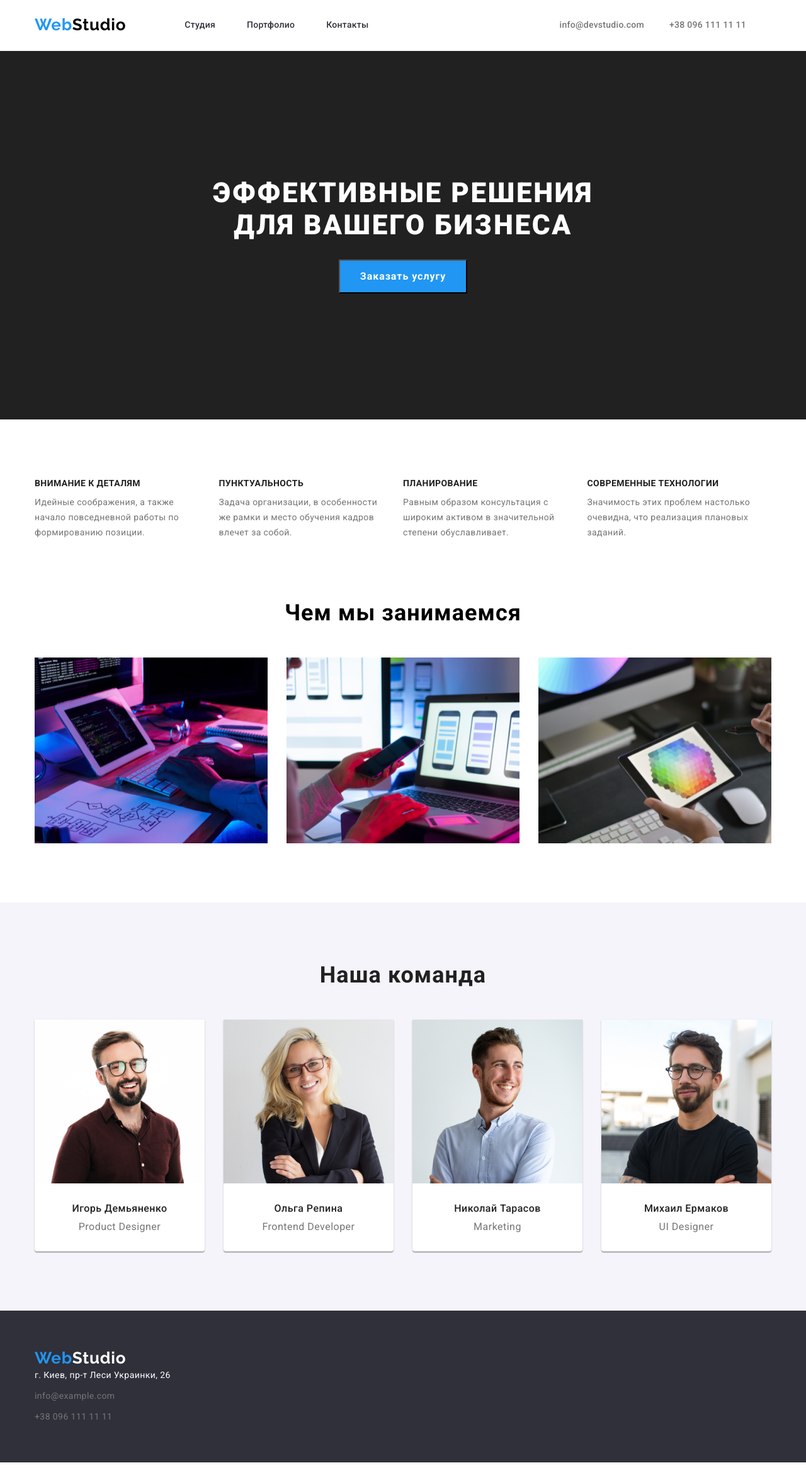
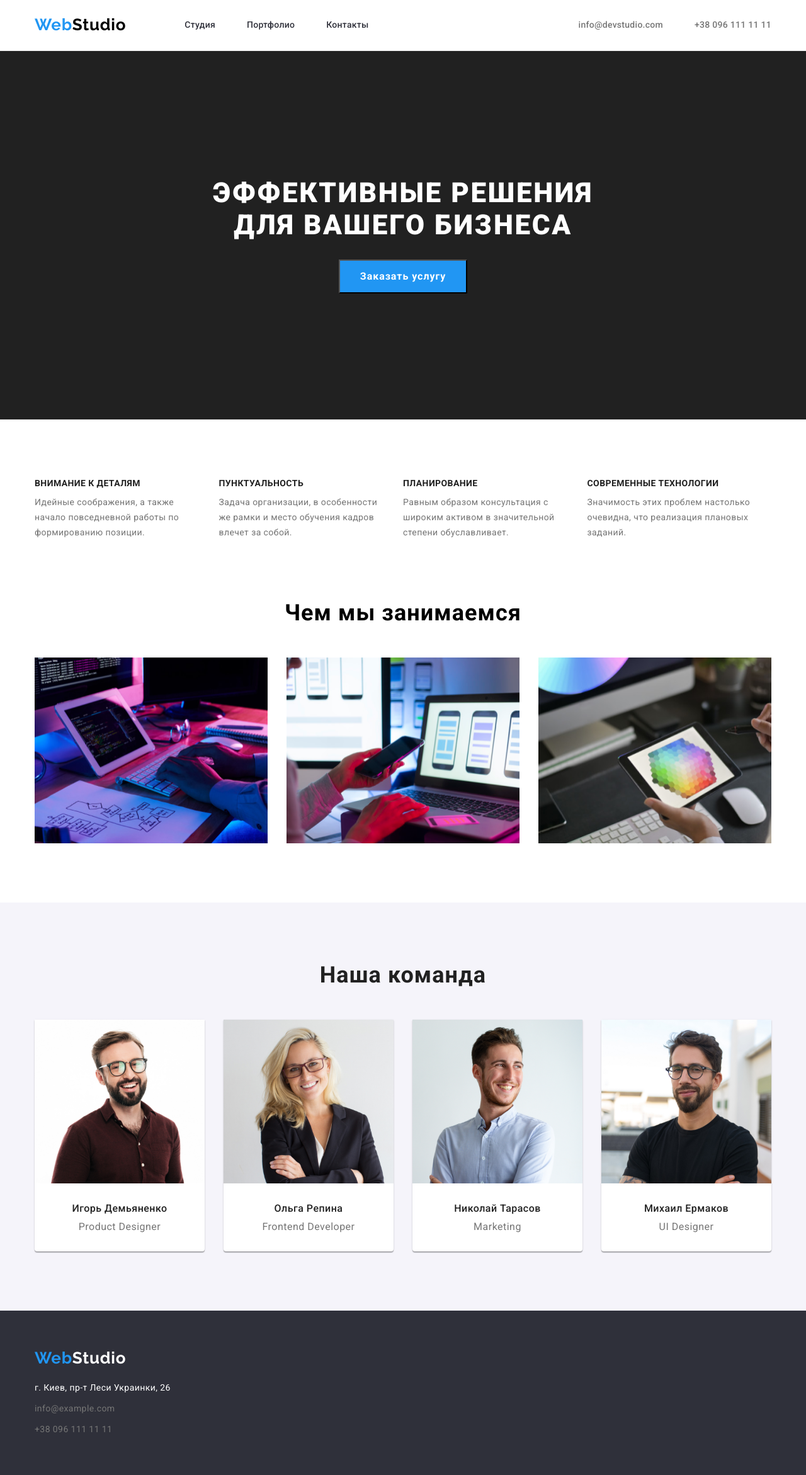
Before and after one commit to fakhrimbabayev/goit-markup-hw-03, a plain HTML site: page index.html in a window 1280 px wide. Shown: the whole page at 63% size. Drawn offline with nearby package versions, Linux system fonts and the light colour scheme.

Commit message:
update No2

```diff
--- a/css/styles.css
+++ b/css/styles.css
@@ -147,8 +147,7 @@ img {
 }
 
 .contacts-list-item {
-    margin-left: auto;
-    margin-right: 40px;
+    margin-left: 50px;
 }
 
 
@@ -384,7 +383,7 @@ img {
 }
 
 
-.footer-adress {
+.footer-address {
     margin-top: 20px;
     font-style: inherit;
     letter-spacing: 0.03em;
@@ -394,7 +393,7 @@ img {
     margin-bottom: 9px;
 }
 
-.footer-adress-maps {
+.footer-address-maps {
         font-size: 14px;
         line-height: 1.7;
         letter-spacing: 0.03em;
--- a/index.html
+++ b/index.html
@@ -149,10 +149,10 @@
         <a class="logo-footer" href="index.html">
             Web<span class="logo-part-footer">Studio</span>
         </a>
-        <adress class="footer-adress">
+        <address class="footer-address">
         <ul class="list">
             <li class="footer-list-item">
-                <a class="footer-adress-maps link" href="https://goo.gl/maps/jiqahMMm5n6kGXaM7"
+                <a class="footer-address-maps link" href="https://goo.gl/maps/jiqahMMm5n6kGXaM7"
                 target="_blank"
                 rel="noopener noreferrer">
                 г. Киев, пр-т Леси Украинки, 26</a>
@@ -164,7 +164,7 @@
                 <a class="footer-phone-number link" href="tel:+380961111111">+38 096 111 11 11</a>
             </li>
         </ul>
-        </adress>
+        </address>
         </div>
     </footer>
 </body>
```
